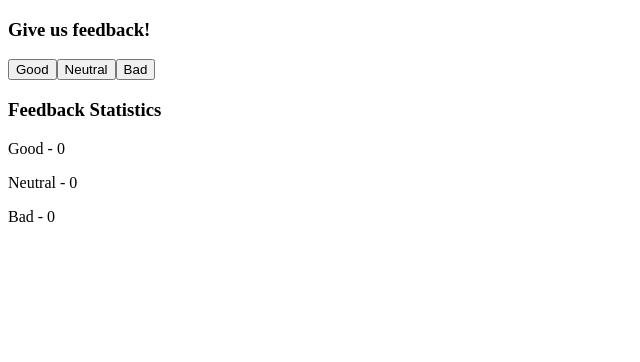
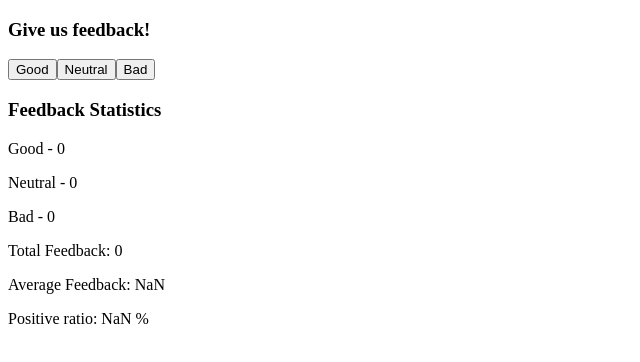
Before and after one commit to hpenacho/FullStackOpen-2021, a React (Create React App) app in the folder part1/unicafe/: page / in a window 1280 px wide. Shown: the top 362 px of the page, without its empty margins (0-640 px from the left). Built offline with nearby package versions, Linux system fonts and the light colour scheme.

Commit message:
unicafe step2

```diff
--- a/part1/unicafe/src/App.js
+++ b/part1/unicafe/src/App.js
@@ -5,6 +5,7 @@ const App = () => {
   const [good, setGood] = useState(0)
   const [neutral, setNeutral] = useState(0)
   const [bad, setBad] = useState(0)
+  const total = good+neutral+bad;
 
   return (
     <>
@@ -29,6 +30,12 @@ const App = () => {
         <p>Bad - {bad}</p>
       </div>
 
+      <div>
+        <p> Total Feedback: {total} </p>
+        <p> Average Feedback: {(good - bad) / total} </p>
+        <p> Positive ratio: {(good * 100) / total} % </p>
+        </div>
+
     </>
 
   )
```
